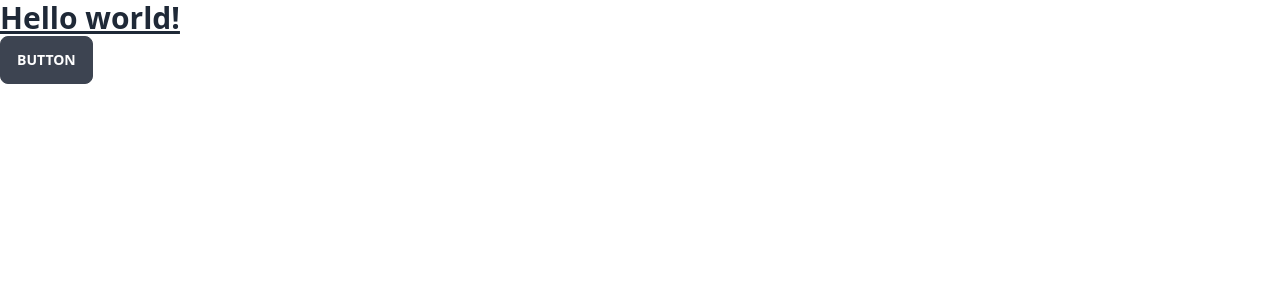
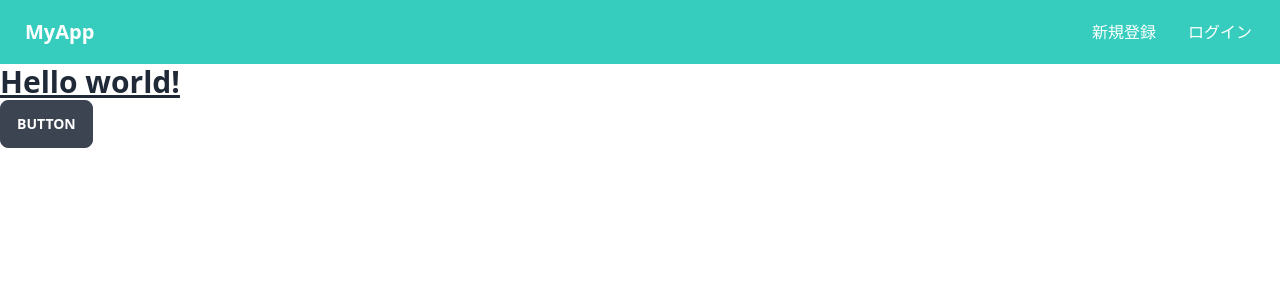
Before and after one commit to RikutoYamada/login-front-end, a Next.js app: page / in a window 1280 px wide. Shown: the top 300 px of the page. Built offline with nearby package versions, Linux system fonts and the light colour scheme.

Commit message:
Add Header component

```diff
--- /dev/null
+++ b/src/components/layouts/Header/Header.jsx
@@ -0,0 +1,31 @@
+import Link from 'next/link'
+
+const Header = (
+  {
+    isSignedIn = false
+  }
+) => {
+  return (
+    <div className="navbar bg-accent">
+      <div className="flex-1">
+        <Link href='/' className="btn btn-ghost normal-case text-xl text-base-100">MyApp</Link>
+      </div>
+      <div className="flex-none text-base-100">
+          {
+            isSignedIn ? (
+              <ul className="menu menu-horizontal px-1">
+                <li><Link href='/signin' onClick={handleSignOut}>ログアウト</Link></li>
+              </ul>
+            ) : (
+              <ul className="menu menu-horizontal px-1">
+                <li><Link href='/signup'>新規登録</Link></li>
+                <li><Link href='/signin'>ログイン</Link></li>
+              </ul>
+            )
+          }
+      </div>
+    </div>
+  )
+}
+
+export default Header
--- a/src/pages/_app.js
+++ b/src/pages/_app.js
@@ -1,5 +1,11 @@
 import '@/styles/globals.css'
+import Header from '@/components/layouts/Header/Header'
 
 export default function App({ Component, pageProps }) {
-  return <Component {...pageProps} />
+  return (
+    <>
+      <Header/>
+      <Component {...pageProps} />
+    </>
+  )
 }
```
